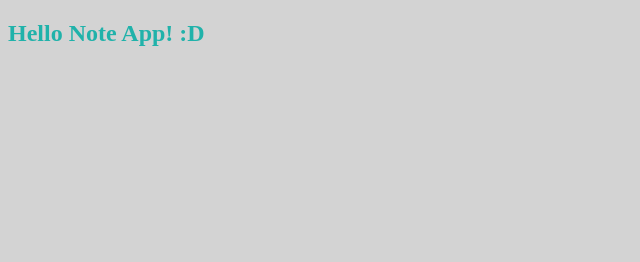
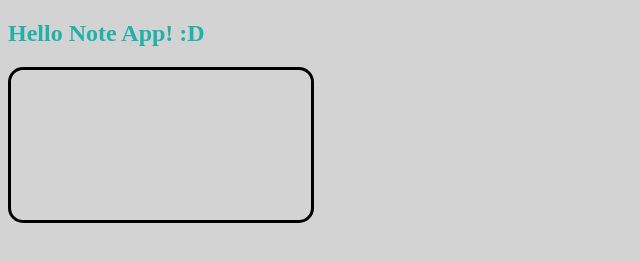
Before and after one commit to tothricsaj/drag-and-drop-example, a website built with webpack: page src/template.html in a window 1280 px wide. Shown: the whole page, without its empty margins (0-640 px from the left). Built offline with nearby package versions, Linux system fonts and the light colour scheme.

Commit message:
mouse events is added/border color change due to test

```diff
--- a/src/index.js
+++ b/src/index.js
@@ -1,5 +1,11 @@
 import "./main.scss";
 
-console.log('hello notes!!!!');
-console.log('do i need clean up???');
-console.log('Yes, I do!');
+var el = document.getElementsByClassName('dd-box')[0];
+
+el.addEventListener('mousedown', (e) => {
+    el.style.borderColor = 'green';
+});
+
+el.addEventListener('mouseup', (e) => {
+    el.style.borderColor = 'orange';
+});
--- a/src/main.scss
+++ b/src/main.scss
@@ -5,3 +5,12 @@ body {
     color: lightseagreen;
   }
 }
+
+.dd-box {
+  width: 300px;
+  height: 150px;
+  border: 3px solid black;
+  -webkit-border-radius: 15px;
+  -moz-border-radius: 15px;
+  border-radius: 15px;
+}
--- a/src/template.html
+++ b/src/template.html
@@ -6,5 +6,6 @@
 </head>
 <body>
     <h2>Hello Note App! :D</h2>
+    <div class="dd-box"></div>
 </body>
 </html>
```
Also changed, not shown: src/app/app.js (added).
